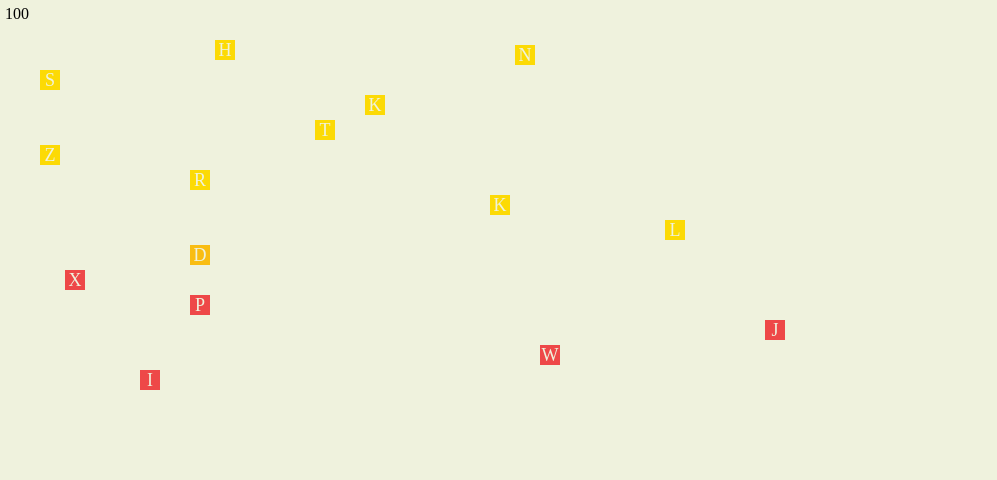
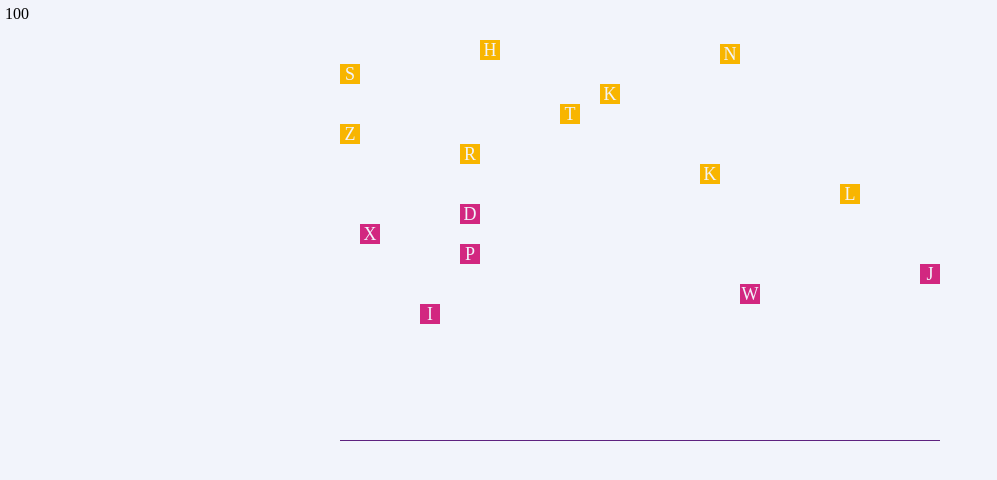
Before and after one commit to lizzie0802/typing, a React app: page / in a window 1280 px wide. Shown: the top 480 px of the page, without its empty margins (0-997 px from the left). Built offline with nearby package versions, Linux system fonts and the light colour scheme.

Commit message:
better styles and a pause/resume/restart mechanism

```diff
--- a/public/index.html
+++ b/public/index.html
@@ -2,13 +2,8 @@
 <html>
 <head>
 <meta charset="UTF-8">
-<title>buckle up ts</title>
-<style>
-    window, body {
-        background: #eff2dd;
-    }
-
-</style>
+<meta name="viewport" content="width=device-width, initial-scale=1.0" />
+<title>just type</title>
 </head>
 <body>
   <div id="app">
--- a/src/bomb.tsx
+++ b/src/bomb.tsx
@@ -1,6 +1,6 @@
 import React from 'react'
 import {BombType} from './types'
-import {COLOR_SAFE, COLOR_WORRY, COLOR_DANGER, MAX_ROW} from './constants'
+import {COLOR_SAFE, COLOR_WORRY, COLOR_DANGER, MAX_ROW, MIN_BOMB_SIZE} from './constants'
 
 
 interface SBTS extends BombType {
@@ -15,8 +15,8 @@ export class Bomb extends React.Component<SBTS, {}> {
       <div
         className='duang'
         style={{
-          left: x * 25,
-          top: y * 25,
+          left: x * MIN_BOMB_SIZE,
+          top: y * MIN_BOMB_SIZE,
           background: Bomb.getColor(y),
         }}
       >
--- a/src/constants.ts
+++ b/src/constants.ts
@@ -3,10 +3,10 @@ export const DEFAULT_DROP_INTERVAL = 500
 export const MAX_COLUMN = 30
 export const MAX_ROW = 20
 export const MIN_BOMB_SIZE = 20
-export const COLOR_BG = '#eff2dd'
-export const COLOR_SAFE = '#fcda05'
-export const COLOR_WORRY = '#ee4848'
-export const COLOR_DANGER = '#5c3551'
+export const COLOR_BG = '#f2f4fb'
+export const COLOR_SAFE = '#f8b500'
+export const COLOR_WORRY = '#d22780'
+export const COLOR_DANGER = '#5e227f'
 export const KEY_MAP = {
   'a': 'a',
   'b': 'b',
--- a/src/dropper.tsx
+++ b/src/dropper.tsx
@@ -1,19 +1,29 @@
 import React from 'react'
 // import styled from '@emotion/styled'
+import {Global, css} from '@emotion/core/dist/core.cjs.js'
 import styled from '@emotion/styled/dist/styled.cjs.js'
-import {DEFAULT_HP, DEFAULT_DROP_INTERVAL, MAX_ROW, MIN_BOMB_SIZE} from './constants'
+import {
+  DEFAULT_HP,
+  DEFAULT_DROP_INTERVAL,
+  MAX_ROW,
+  MAX_COLUMN,
+  MIN_BOMB_SIZE,
+  COLOR_BG,
+  COLOR_DANGER,
+} from './constants'
 import {Bomb} from './bomb'
 import {BombType} from './types'
 import {generateKey, generatePosition} from './utils'
 
 
 const Wrapper = styled.div`
-  position: fixed;
-  top: 40px;
-  left: 40px;
-  bottom: 40px;
-  right: 40px;
-  background: #eff2dd;
+  position: relative;
+  margin: 40px auto;
+  width: ${MIN_BOMB_SIZE * MAX_COLUMN}px;
+  min-width: ${MIN_BOMB_SIZE * MAX_COLUMN}px;
+  height: ${MIN_BOMB_SIZE * MAX_ROW}px;
+  min-height: ${MIN_BOMB_SIZE * MAX_ROW}px;
+  border-bottom: 1px solid ${COLOR_DANGER};
 
   .score {
     position: fixed;
@@ -26,10 +36,10 @@ const Wrapper = styled.div`
     font-size: 18px;
     width: ${MIN_BOMB_SIZE}px;
     height: ${MIN_BOMB_SIZE}px;
-    color: #eff2dd;
+    color: ${COLOR_BG};
     text-align: center;
     vertical-align: baseline;
-    transition: all ${DEFAULT_DROP_INTERVAL/1000}s linear;
+    transition: top ${DEFAULT_DROP_INTERVAL/1000}s linear;
   }
 `
 
@@ -42,19 +52,20 @@ interface DropperState {
   bombs: BombWithKey[]
 }
 
+const DEFAULT_STATE: DropperState = {hp: 100, bombs: []}
+
 export class Dropper extends React.Component<{}, DropperState> {
   private timer: number
   private counter: number
+  private dropping: boolean
 
   constructor(props: {}) {
     super(props)
 
-    this.state = {
-      hp: DEFAULT_HP,
-      bombs: [],
-    }
+    this.state = {...DEFAULT_STATE}
 
     this.counter = 0
+    this.dropping = false
   }
 
   render() {
@@ -62,6 +73,11 @@ export class Dropper extends React.Component<{}, DropperState> {
 
     return (
       <Wrapper>
+        <Global styles={css`
+          html, body {
+            background: ${COLOR_BG};
+          }
+        `} />
         <div className='score'>{hp}</div>
         {bombs.map(bombWithKey => (
           <Bomb
@@ -76,8 +92,7 @@ export class Dropper extends React.Component<{}, DropperState> {
   }
 
   componentDidMount() {
-    this.timer = setInterval(() => this.drop(), DEFAULT_DROP_INTERVAL)
-    this.registerStopper()
+    this.startOrResume()
     document.addEventListener('keydown', this.inputHandler)
   }
 
@@ -85,6 +100,7 @@ export class Dropper extends React.Component<{}, DropperState> {
     const {hp, bombs} = this.state
     if (hp <= 0) {
       clearInterval(this.timer)
+      this.dropping = false
     } else {
       const newBomb: BombWithKey = {
         text: generateKey(),
@@ -103,15 +119,22 @@ export class Dropper extends React.Component<{}, DropperState> {
   private registerStopper() {
     (window as any).stop = () => {
       clearInterval(this.timer)
+      this.dropping = false
     }
   }
 
   private inputHandler = (e: KeyboardEvent) => {
     const {bombs} = this.state
     const {key} = e
+    if (key === ' ') { // space
+      if (this.dropping) {
+        this.pause()
+      } else {
+        this.startOrResume()
+      }
+    } else if(this.dropping) {
       let index = -1
       for (let i = 0; i < bombs.length; i++) {
-      // console.log('ts sb ma', bombs[i], key, i, index)
         if (bombs[i].text === key) {
           index = i as any
           break
@@ -121,6 +144,27 @@ export class Dropper extends React.Component<{}, DropperState> {
         const newBombs = [...bombs]
         newBombs.splice(index, 1)
         this.setState({bombs: newBombs})
+      }
+    }
+  }
+
+  private pause() {
+    clearInterval(this.timer)
+    this.dropping = false
+  }
+
+  private startOrResume() {
+    const {hp, bombs} = this.state
+
+    const startDropping = () => {
+      this.timer = setInterval(() => this.drop(), DEFAULT_DROP_INTERVAL)
+      this.dropping = true
+    }
+
+    if (hp <= 0) {
+      this.setState({...DEFAULT_STATE}, startDropping)
+    } else {
+      startDropping()
     }
   }
 
```
Lines whose indentation alone changed are shown as unchanged.
